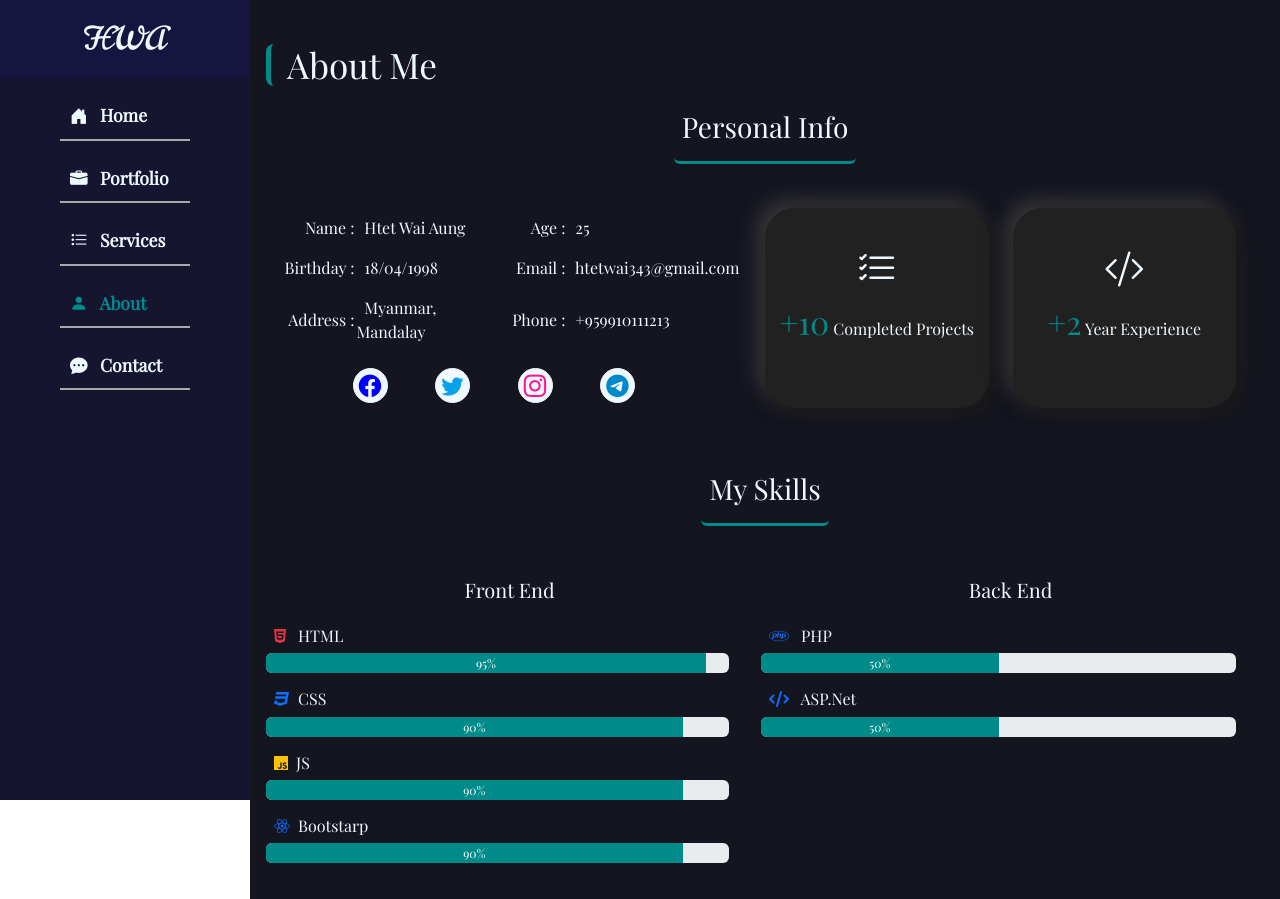
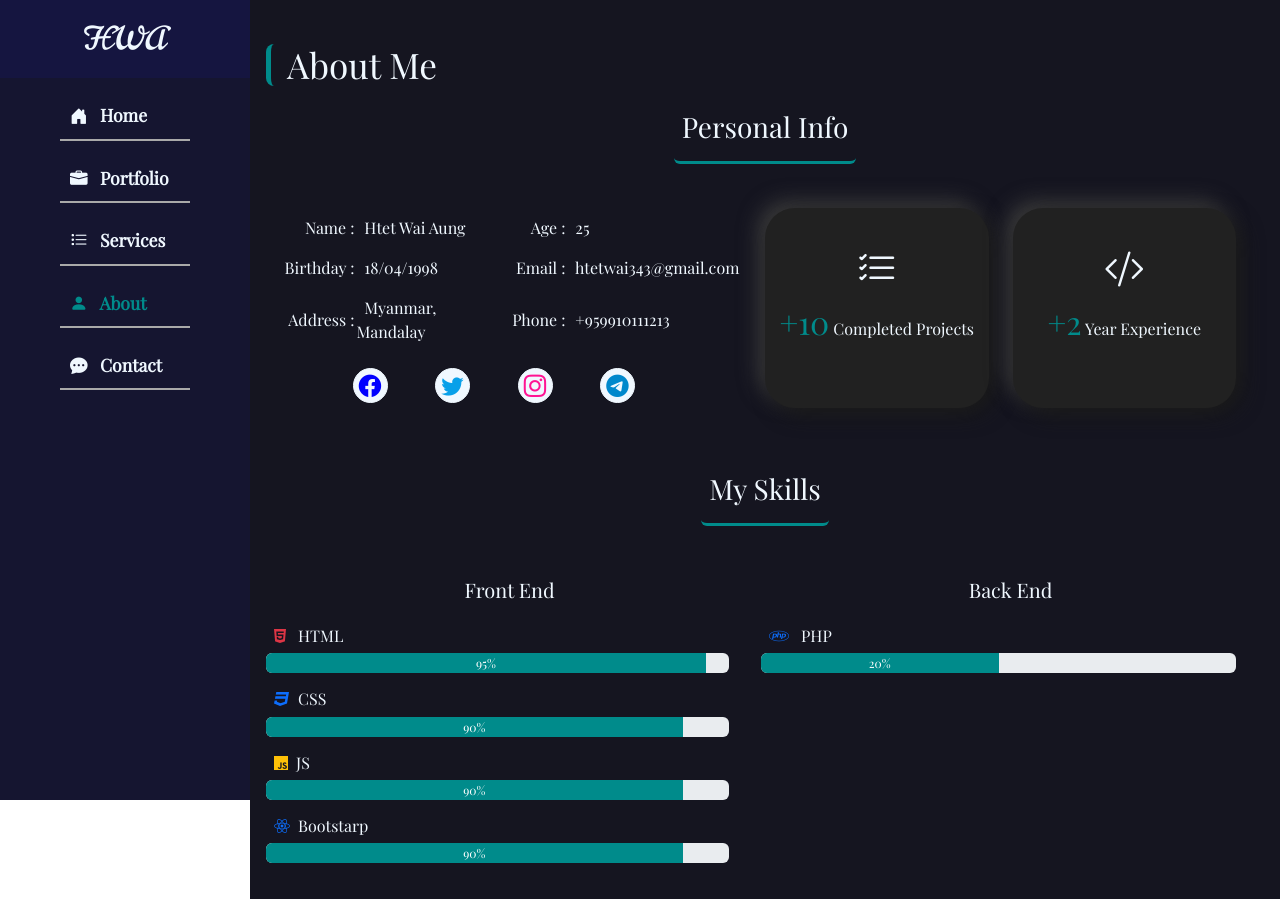
Before and after one commit to HtetWaiAung040555/myportfolio, a plain HTML site: page index.html in a window 1280 px wide. Both pictures are taken after a click on the link "About". Drawn offline with nearby package versions, Linux system fonts and the light colour scheme; a web font is replaced by a local one.

Commit message:
about section update

```diff
--- a/index.html
+++ b/index.html
@@ -343,15 +343,15 @@
                         <div class="mb-3">
                             <h6 class="text-start text-aliceblue mb-2 ms-2"><i class="fa-brands fa-php text-primary me-2"></i> PHP</h6>
                             <div class="progress" role="progressbar" aria-label="Example with label" aria-valuenow="50" aria-valuemin="0" aria-valuemax="100" style="height: 20px;">
-                                <div class="progress-bar bg-darkcyan" style="width: 50%">50%</div>
+                                <div class="progress-bar bg-darkcyan" style="width: 50%">20%</div>
                             </div>
                         </div>
-                        <div class="mb-3">
+                        <!-- <div class="mb-3">
                             <h6 class="text-start text-aliceblue mb-2 ms-2"><i class="fa fa-code text-primary me-2"></i> ASP.Net</h6>
                             <div class="progress" role="progressbar" aria-label="Example with label" aria-valuenow="50" aria-valuemin="0" aria-valuemax="100" style="height: 20px;">
                                 <div class="progress-bar bg-darkcyan" style="width: 50%">50%</div>
                             </div>
-                        </div>
+                        </div> -->
                     </div>
                 </div>
             </div>
```
